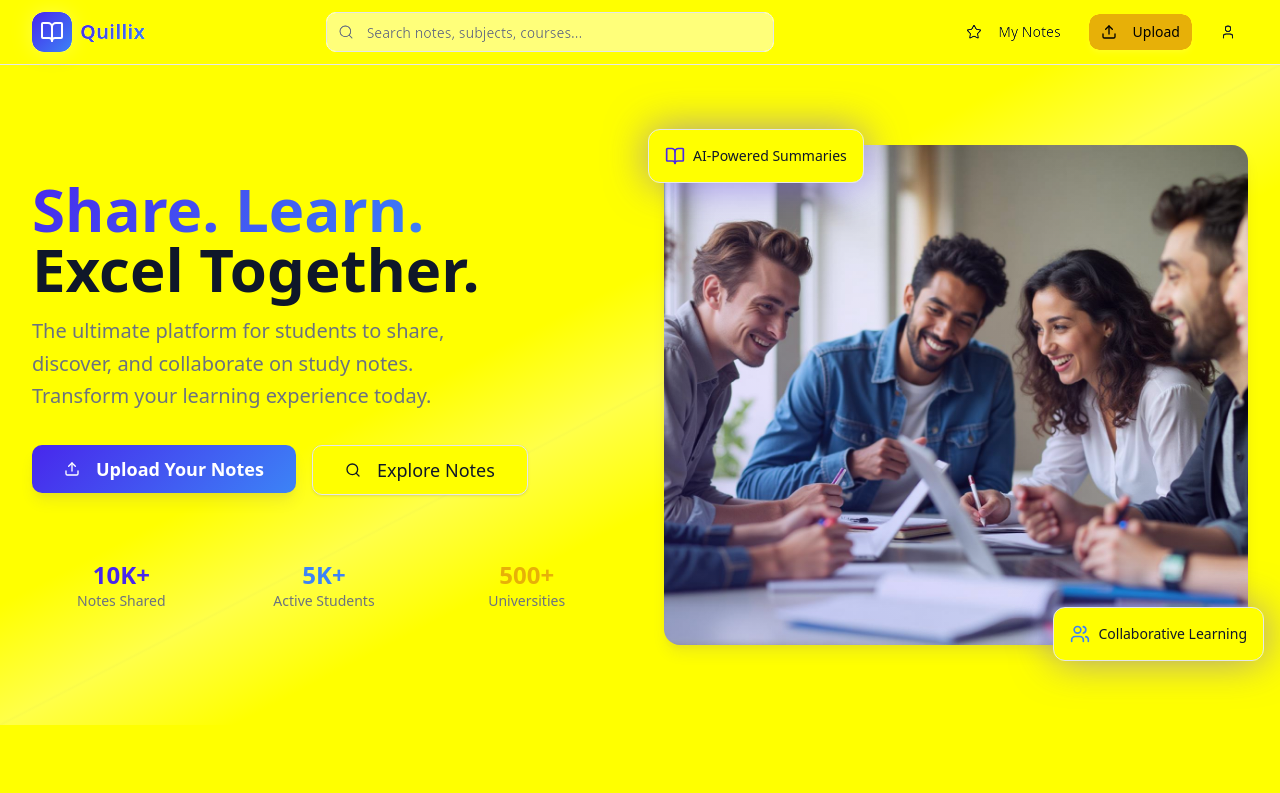
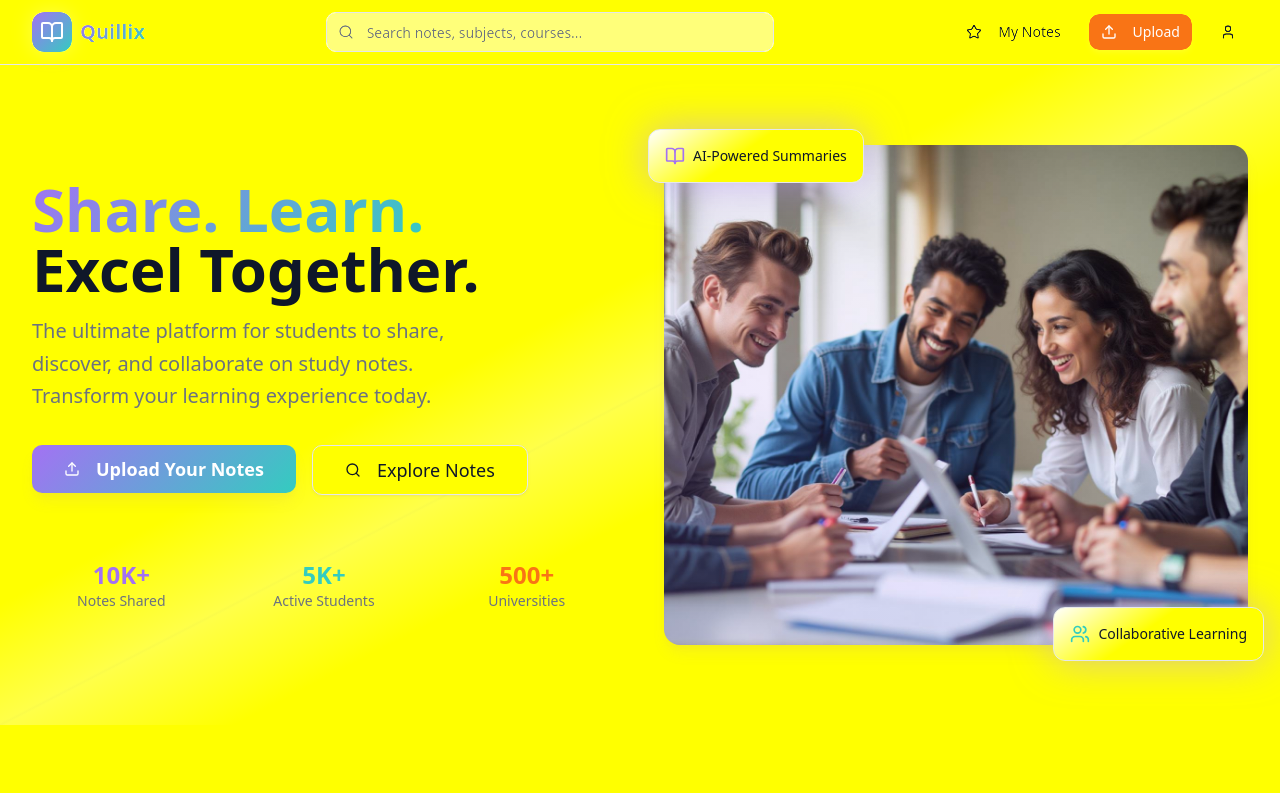
Before and after one commit to PratikMishra-debug/verse-notes-ai, a React (Vite) app: page / in a window 1280 px wide. Shown: the top 793 px of the page. Built offline with nearby package versions, Linux system fonts and the light colour scheme; the HTML template or start-up script is replaced by a standard one.

Commit message:
Update app name and color

```diff
--- a/src/index.css
+++ b/src/index.css
@@ -12,46 +12,46 @@ All colors MUST be HSL.
     --background: 248 250 252;
     --foreground: 222 47% 11%;
 
-    --card: 255 255 255;
+    --card: 0 0% 100%;
     --card-foreground: 222 47% 11%;
 
-    --popover: 255 255 255;
+    --popover: 0 0% 100%;
     --popover-foreground: 222 47% 11%;
 
-    /* Primary: Modern Purple-Blue */
-    --primary: 250 84% 54%;
-    --primary-foreground: 255 255 255;
-    --primary-glow: 250 84% 64%;
+    /* Primary: Deep Academic Purple */
+    --primary: 263 85% 70%;
+    --primary-foreground: 0 0% 100%;
+    --primary-glow: 263 85% 80%;
 
-    /* Secondary: Soft Academic Blue */
-    --secondary: 217 91% 60%;
-    --secondary-foreground: 255 255 255;
+    /* Secondary: Professional Teal */
+    --secondary: 175 60% 50%;
+    --secondary-foreground: 0 0% 100%;
 
     /* Muted: Light Academic Gray */
     --muted: 220 13% 95%;
     --muted-foreground: 220 9% 46%;
 
-    /* Accent: Academic Gold */
-    --accent: 45 93% 47%;
-    --accent-foreground: 0 0% 0%;
+    /* Accent: Warm Orange */
+    --accent: 25 95% 53%;
+    --accent-foreground: 0 0% 100%;
 
     --destructive: 0 84% 60%;
-    --destructive-foreground: 255 255 255;
+    --destructive-foreground: 0 0% 100%;
 
     --border: 220 13% 91%;
     --input: 220 13% 91%;
-    --ring: 250 84% 54%;
+    --ring: 263 85% 70%;
 
     /* Beautiful Gradients */
-    --gradient-primary: linear-gradient(135deg, hsl(var(--primary)), hsl(var(--primary-glow)));
-    --gradient-hero: linear-gradient(135deg, hsl(250 84% 54%) 0%, hsl(217 91% 60%) 100%);
-    --gradient-card: linear-gradient(145deg, hsl(255 255 255) 0%, hsl(248 250 252) 100%);
+    --gradient-primary: linear-gradient(135deg, hsl(263 85% 70%), hsl(263 85% 80%));
+    --gradient-hero: linear-gradient(135deg, hsl(263 85% 70%) 0%, hsl(175 60% 50%) 100%);
+    --gradient-card: linear-gradient(145deg, hsl(0 0% 100%) 0%, hsl(248 250 252) 100%);
 
     /* Elegant Shadows */
-    --shadow-soft: 0 1px 3px 0 hsl(var(--primary) / 0.1), 0 1px 2px 0 hsl(var(--primary) / 0.06);
-    --shadow-medium: 0 4px 6px -1px hsl(var(--primary) / 0.1), 0 2px 4px -1px hsl(var(--primary) / 0.06);
-    --shadow-large: 0 10px 15px -3px hsl(var(--primary) / 0.1), 0 4px 6px -2px hsl(var(--primary) / 0.05);
-    --shadow-glow: 0 0 20px hsl(var(--primary-glow) / 0.3);
+    --shadow-soft: 0 1px 3px 0 hsl(263 85% 70% / 0.1), 0 1px 2px 0 hsl(263 85% 70% / 0.06);
+    --shadow-medium: 0 4px 6px -1px hsl(263 85% 70% / 0.1), 0 2px 4px -1px hsl(263 85% 70% / 0.06);
+    --shadow-large: 0 10px 15px -3px hsl(263 85% 70% / 0.1), 0 4px 6px -2px hsl(263 85% 70% / 0.05);
+    --shadow-glow: 0 0 20px hsl(263 85% 80% / 0.3);
 
     /* Smooth Transitions */
     --transition-smooth: all 0.3s cubic-bezier(0.4, 0, 0.2, 1);
@@ -59,20 +59,13 @@ All colors MUST be HSL.
     --radius: 12px;
 
     --sidebar-background: 0 0% 98%;
-
     --sidebar-foreground: 240 5.3% 26.1%;
-
     --sidebar-primary: 240 5.9% 10%;
-
     --sidebar-primary-foreground: 0 0% 98%;
-
     --sidebar-accent: 240 4.8% 95.9%;
-
     --sidebar-accent-foreground: 240 5.9% 10%;
-
     --sidebar-border: 220 13% 91%;
-
-    --sidebar-ring: 217.2 91.2% 59.8%;
+    --sidebar-ring: 175 60% 50%;
   }
 
   .dark {
@@ -86,44 +79,44 @@ All colors MUST be HSL.
     --popover: 222 47% 7%;
     --popover-foreground: 248 250 252;
 
-    --primary: 250 84% 64%;
+    --primary: 263 85% 80%;
     --primary-foreground: 222 47% 4%;
-    --primary-glow: 250 84% 74%;
+    --primary-glow: 263 85% 90%;
 
-    --secondary: 217 91% 70%;
+    --secondary: 175 60% 60%;
     --secondary-foreground: 222 47% 4%;
 
     --muted: 220 13% 15%;
     --muted-foreground: 220 9% 65%;
 
-    --accent: 45 93% 57%;
-    --accent-foreground: 0 0% 0%;
+    --accent: 25 95% 63%;
+    --accent-foreground: 222 47% 4%;
 
     --destructive: 0 84% 70%;
     --destructive-foreground: 222 47% 4%;
 
     --border: 220 13% 15%;
     --input: 220 13% 15%;
-    --ring: 250 84% 64%;
+    --ring: 263 85% 80%;
 
     /* Dark Mode Gradients */
-    --gradient-primary: linear-gradient(135deg, hsl(var(--primary)), hsl(var(--primary-glow)));
-    --gradient-hero: linear-gradient(135deg, hsl(250 84% 64%) 0%, hsl(217 91% 70%) 100%);
+    --gradient-primary: linear-gradient(135deg, hsl(263 85% 80%), hsl(263 85% 90%));
+    --gradient-hero: linear-gradient(135deg, hsl(263 85% 80%) 0%, hsl(175 60% 60%) 100%);
     --gradient-card: linear-gradient(145deg, hsl(222 47% 7%) 0%, hsl(220 13% 15%) 100%);
 
     /* Dark Shadow System */
     --shadow-soft: 0 1px 3px 0 hsl(0 0% 0% / 0.3), 0 1px 2px 0 hsl(0 0% 0% / 0.2);
     --shadow-medium: 0 4px 6px -1px hsl(0 0% 0% / 0.3), 0 2px 4px -1px hsl(0 0% 0% / 0.2);
     --shadow-large: 0 10px 15px -3px hsl(0 0% 0% / 0.3), 0 4px 6px -2px hsl(0 0% 0% / 0.2);
-    --shadow-glow: 0 0 20px hsl(var(--primary-glow) / 0.4);
+    --shadow-glow: 0 0 20px hsl(263 85% 90% / 0.4);
     --sidebar-background: 240 5.9% 10%;
     --sidebar-foreground: 240 4.8% 95.9%;
-    --sidebar-primary: 224.3 76.3% 48%;
+    --sidebar-primary: 263 85% 70%;
     --sidebar-primary-foreground: 0 0% 100%;
     --sidebar-accent: 240 3.7% 15.9%;
     --sidebar-accent-foreground: 240 4.8% 95.9%;
     --sidebar-border: 240 3.7% 15.9%;
-    --sidebar-ring: 217.2 91.2% 59.8%;
+    --sidebar-ring: 175 60% 50%;
   }
 }
 
```
